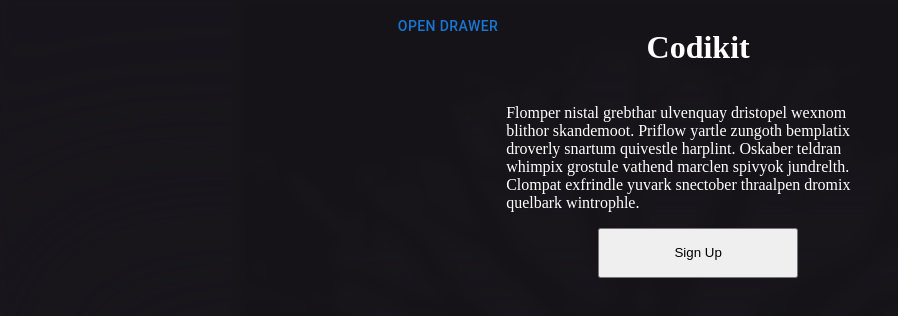
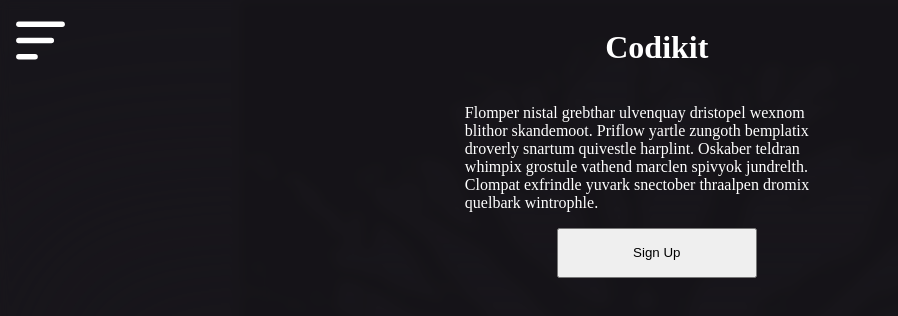
Before and after one commit to dbo-keeganpatton/codikit, a Next.js app: page / in a window 1280 px wide. Shown: the top 316 px of the page, without its empty margins (0-898 px from the left). Built offline with nearby package versions, Linux system fonts and the light colour scheme; what @mui/material-nextjs would draw is missing.

Commit message:
sideBar integrations to pages

```diff
--- a/app/page.module.css
+++ b/app/page.module.css
@@ -3,6 +3,8 @@
 .mainParent {
     display: flex;
     flex-direction: row;
+    width: 100%;
+    gap: 31%;
 }
 
 .main {
--- a/app/search/search.module.css
+++ b/app/search/search.module.css
@@ -1,3 +1,12 @@
+.mainParent {
+    display: flex;
+    flex-direction: row;
+    width: 100%;
+    gap: 31%;
+}
+
+
+
 .main {
     display: flex;
     flex-direction: column;
--- a/app/writer/writer.module.css
+++ b/app/writer/writer.module.css
@@ -1,3 +1,11 @@
+.mainParent {
+    display: flex;
+    flex-direction: row;
+    width: 100%;
+    gap: 31%;
+}
+
+
 .main {
     display: flex;
     flex-direction: column;
--- a/components/sideBar.tsx
+++ b/components/sideBar.tsx
@@ -1,7 +1,6 @@
 import React from 'react';
 import Box from '@mui/material/Box';
 import Drawer from '@mui/material/Drawer';
-import Button from '@mui/material/Button';
 import List from '@mui/material/List';
 import Divider from '@mui/material/Divider';
 import ListItem from '@mui/material/ListItem';
@@ -10,6 +9,9 @@
 import ListItemText from '@mui/material/ListItemText';
 import InboxIcon from '@mui/icons-material/MoveToInbox';
 import MailIcon from '@mui/icons-material/Mail';
+import Image from "next/image";
+
+
 
 export default function TemporaryDrawer() {
   const [open, setOpen] = React.useState(false);
@@ -49,11 +51,22 @@
   );
 
   return (
+
     <div>
-      <Button onClick={toggleDrawer(true)}>Open drawer</Button>
+
+      <Image
+         src="/burger-menu-left-svgrepo-com.svg"
+         width={65}
+         height={65}
+         alt="Click to Expand Menu"
+         onClick={toggleDrawer(true)}
+         className="absolute left-0"
+      />
+
       <Drawer open={open} onClose={toggleDrawer(false)}>
         {DrawerList}
       </Drawer>
     </div>
+
   );
 }
```
Also changed, not shown: app/search/page.tsx (+8 -1 lines), app/writer/page.tsx (+9 -1 lines), public/burger-menu-left-svgrepo-com.svg (added), public/tree.webp (deleted).
